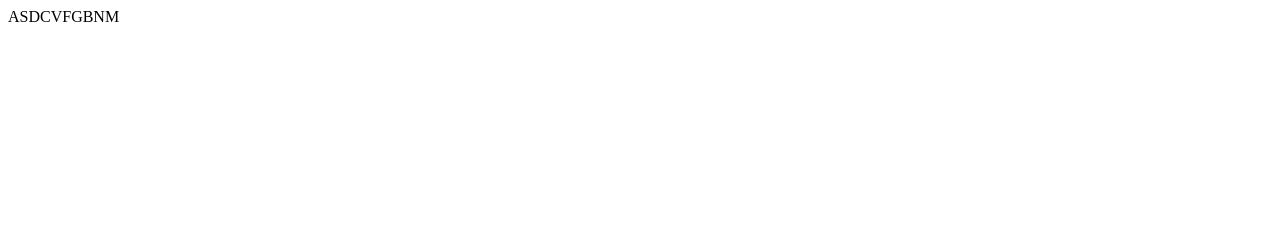
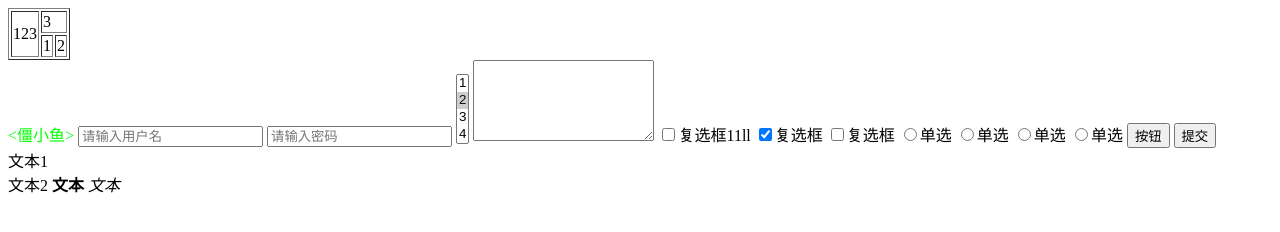
Before and after one commit to FuJinwen/test1, a plain HTML site: page test.html in a window 1280 px wide. Drawn offline with Linux system fonts and the light colour scheme.

Commit message:
test-fjw

```diff
--- a/test.html
+++ b/test.html
@@ -3,8 +3,49 @@
 <head>
     <meta charset="UTF-8">
     <title>Title</title>
+    <style>
+        .s{
+            color: #00ff00;
+        }
+    </style>
 </head>
 <body>
-ASDCVFGBNM
+<table border="1">
+    <tr>
+        <td rowspan="2">123</td>
+        <td colspan="2">3</td>
+    </tr>
+    <tr >
+        <td>1</td>
+        <td>2</td>
+    </tr>
+</table>
+<span class="s">&lt;僵小鱼&gt;</span>
+<input type="text" id="labelinput" placeholder="请输入用户名">
+<input type="password" id="labelinput" placeholder="请输入密码">
+<select multiple name="" id="">
+    <option value="">1</option>
+    <option selected value="">2</option>
+    <option value="">3</option>
+    <option value="">4</option>
+</select>
+<label for=""></label>
+<textarea name="" id="" cols="20" rows="5"></textarea>
+</form>
+<input type="checkbox" name="">复选框11ll
+<input checked type="checkbox" name="">复选框
+<input type="checkbox" name="">复选框
+<input type="radio" name="test">单选
+<input type="radio" name="test">单选
+<input type="radio" name="test">单选
+<input type="radio" name="test">单选
+
+<input type="button" value="按钮">
+<input type="submit" value="提交">
+<br/>
+<span>文本1</span> <br/>
+<span>文本2</span>
+<b>文本</b>
+<i>文本</i>
 </body>
 </html>
```
